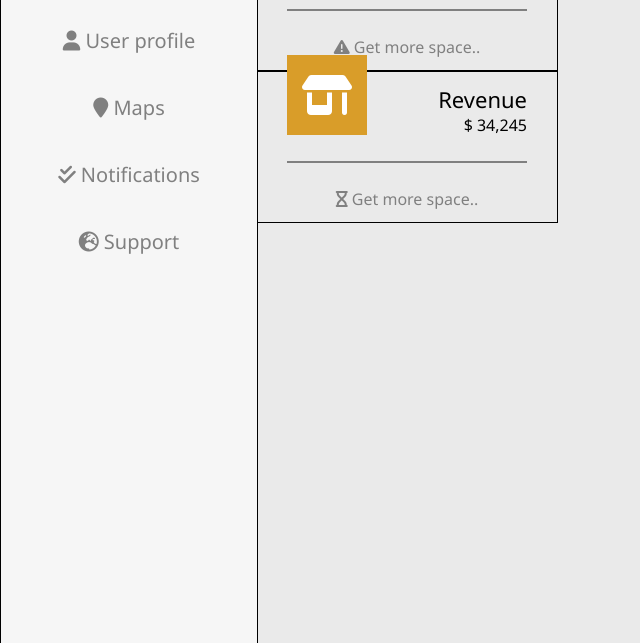
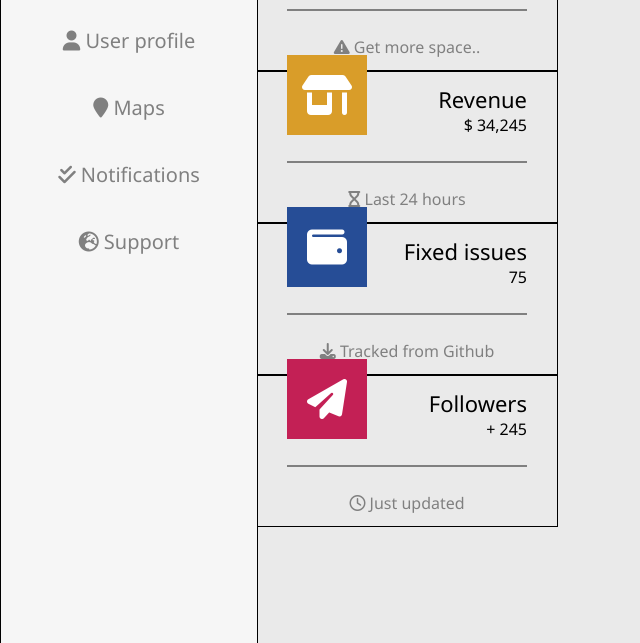
Before and after one commit to andreyk1n/Exam-task-1, a plain HTML site: page index.html in a window 1280 px wide. Shown: the part 157-800 px from the top of the page, without its empty margins (0-640 px from the left). Drawn offline with Linux system fonts and the light colour scheme.

Commit message:
add all first type cards

```diff
--- a/index.html
+++ b/index.html
@@ -52,9 +52,32 @@
                         </div>
                     </div>
                     <div class="custom-hr"></div>
-                    <div class="get-more"><a href="#"><i class="fa-solid fa-hourglass"></i> Get more space..</a></div>
+                    <div class="get-more"><a href="#"><i class="fa-solid fa-hourglass"></i> Last 24 hours</a></div>
                 </div>
                 <!-- 3 -->
+                <div class="first-type-card">
+                    <div class="first-type-card-row1">
+                        <div class="issues-icon"><i class="fa-solid fa-wallet"></i></div>
+                        <div class="first-type-text">
+                            <p class="regular">Fixed issues</p>
+                            <p class="huge">75</p>
+                        </div>
+                    </div>
+                    <div class="custom-hr"></div>
+                    <div class="get-more"><a href="#"><i class="fa-solid fa-download"></i> Tracked from Github</a></div>
+                </div>
+                <!-- 4 -->
+                <div class="first-type-card">
+                    <div class="first-type-card-row1">
+                        <div class="followers-icon"><i class="fa-solid fa-paper-plane"></i></div>
+                        <div class="first-type-text">
+                            <p class="regular">Followers</p>
+                            <p class="huge">+ 245</p>
+                        </div>
+                    </div>
+                    <div class="custom-hr"></div>
+                    <div class="get-more"><a href="#"><i class="fa-regular fa-clock"></i> Just updated</a></div>
+                </div>
             </div>
         </div>
     </div>
--- a/style.css
+++ b/style.css
@@ -170,3 +170,27 @@ html {
     align-items: center;
     margin-top: -30px;
 }
+
+.issues-icon {
+    width: 80px;
+    height: 80px;
+    background-color: #264d96;
+    display: flex;
+    justify-content: center;
+    align-items: center;
+    margin-top: -30px;
+    font-size: 40px;
+    color: white;
+}
+
+.followers-icon {
+    width: 80px;
+    height: 80px;
+    background-color: #c32055;
+    display: flex;
+    justify-content: center;
+    align-items: center;
+    margin-top: -30px;
+    font-size: 40px;
+    color: white;
+}
```
